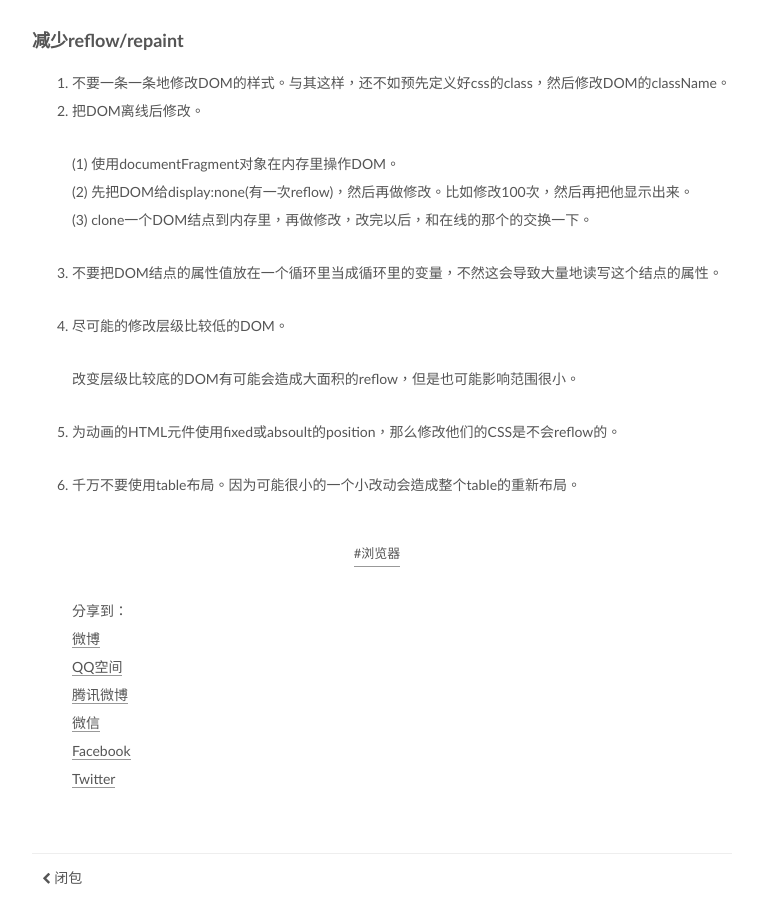
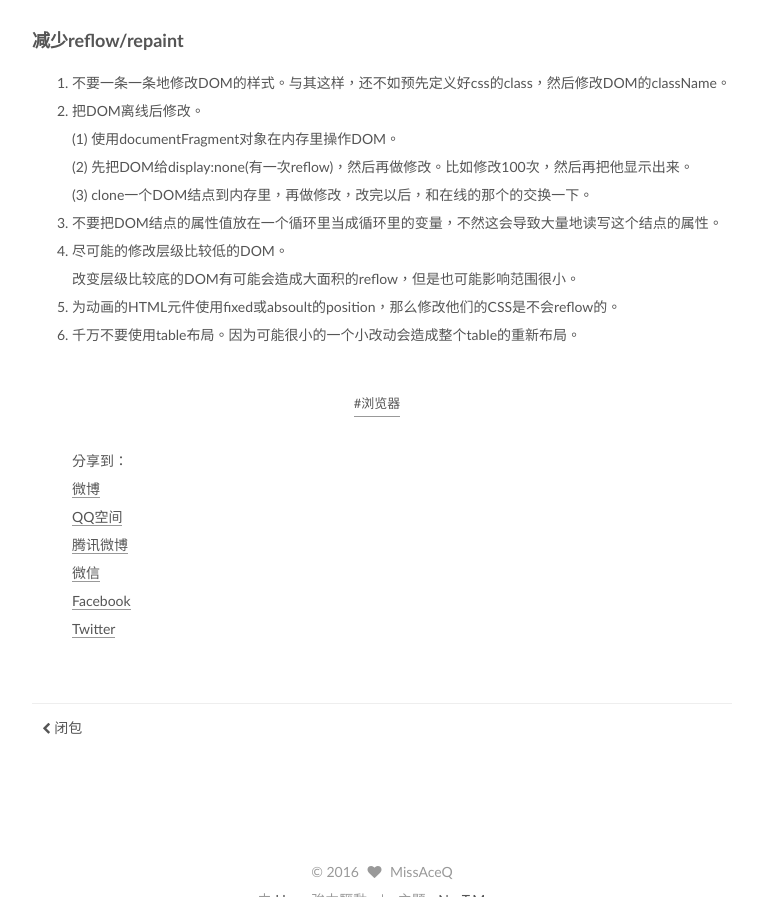
Before and after one commit to MissAceQ/MissAceQ.github.io, a plain HTML site: page 2016/08/19/createObject/index.html in a window 1280 px wide. Shown: the part 4372-5269 px from the top of the page, without its empty margins (98-861 px from the left). Drawn offline with Linux system fonts and the light colour scheme; some packages are replaced by stand-ins of ours; a script that the page names is missing.

Commit message:
Site updated: 2016-08-19 15:52:26

```diff
--- a/2016/08/19/createObject/index.html
+++ b/2016/08/19/createObject/index.html
@@ -76,7 +76,7 @@ Firefox, Safari两种浏览器构建于两种渲染引擎之上：
 <meta property="og:image" content="http://o9j22gj41.bkt.clouddn.com/20160819_study_render_DOMTree.png">
 <meta property="og:image" content="http://o9j22gj41.bkt.clouddn.com/20160819_study_render_WebkitCSSTree.png">
 <meta property="og:image" content="http://o9j22gj41.bkt.clouddn.com/20160819_study_render_FirefoxCSSTree.png">
-<meta property="og:updated_time" content="2016-08-19T07:49:20.480Z">
+<meta property="og:updated_time" content="2016-08-19T07:51:43.094Z">
 <meta name="twitter:card" content="summary">
 <meta name="twitter:title" content="浏览器渲染过程">
 <meta name="twitter:description" content="面试常常被问到的一个问题就是，从输入网址到出现页面的过程。在这个过程里，就前端而言，最重要的部分就是渲染。那么不同浏览器使用的渲染引擎是不一样的，不同渲染引擎的渲染过程也会有一定差异，但大致过程是一致的。
@@ -379,19 +379,12 @@ display:none会触发reflow，而visibility:hidden只会触发repaint，因为
 <li>Dirty。几个Incremental的reflow发生在同一个frame的子树上。</li>
 </ol>
 <h3 id="减少reflow-repaint"><a href="#减少reflow-repaint" class="headerlink" title="减少reflow/repaint"></a>减少reflow/repaint</h3><ol>
-<li>不要一条一条地修改DOM的样式。与其这样，还不如预先定义好css的class，然后修改DOM的className。  </li>
-<li><p>把DOM离线后修改。</p>
-<p> (1) 使用documentFragment对象在内存里操作DOM。<br> (2) 先把DOM给display:none(有一次reflow)，然后再做修改。比如修改100次，然后再把他显示出来。<br> (3) clone一个DOM结点到内存里，再做修改，改完以后，和在线的那个的交换一下。   </p>
-</li>
-<li><p>不要把DOM结点的属性值放在一个循环里当成循环里的变量，不然这会导致大量地读写这个结点的属性。    </p>
-</li>
-<li><p>尽可能的修改层级比较低的DOM。  </p>
-<p> 改变层级比较底的DOM有可能会造成大面积的reflow，但是也可能影响范围很小。</p>
-</li>
-<li><p>为动画的HTML元件使用fixed或absoult的position，那么修改他们的CSS是不会reflow的。  </p>
-</li>
-<li><p>千万不要使用table布局。因为可能很小的一个小改动会造成整个table的重新布局。</p>
-</li>
+<li>不要一条一条地修改DOM的样式。与其这样，还不如预先定义好css的class，然后修改DOM的className。</li>
+<li>把DOM离线后修改。<br> (1) 使用documentFragment对象在内存里操作DOM。<br> (2) 先把DOM给display:none(有一次reflow)，然后再做修改。比如修改100次，然后再把他显示出来。<br> (3) clone一个DOM结点到内存里，再做修改，改完以后，和在线的那个的交换一下。   </li>
+<li>不要把DOM结点的属性值放在一个循环里当成循环里的变量，不然这会导致大量地读写这个结点的属性。    </li>
+<li>尽可能的修改层级比较低的DOM。<br> 改变层级比较底的DOM有可能会造成大面积的reflow，但是也可能影响范围很小。</li>
+<li>为动画的HTML元件使用fixed或absoult的position，那么修改他们的CSS是不会reflow的。  </li>
+<li>千万不要使用table布局。因为可能很小的一个小改动会造成整个table的重新布局。</li>
 </ol>
 
 
--- a/css/main.css
+++ b/css/main.css
@@ -1548,7 +1548,7 @@ pre .javascript .function {
   width: 4px;
   height: 4px;
   border-radius: 50%;
-  background: #744b74;
+  background: #ff39ff;
 }
 .links-of-blogroll {
   font-size: 13px;
```
Also changed, not shown: index.html (+6 -13 lines).
